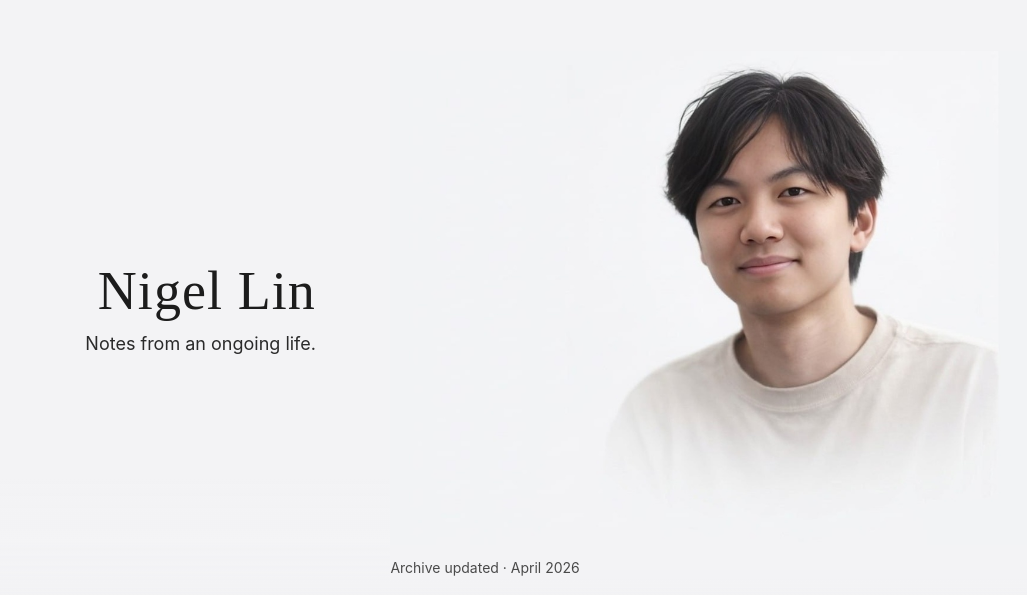
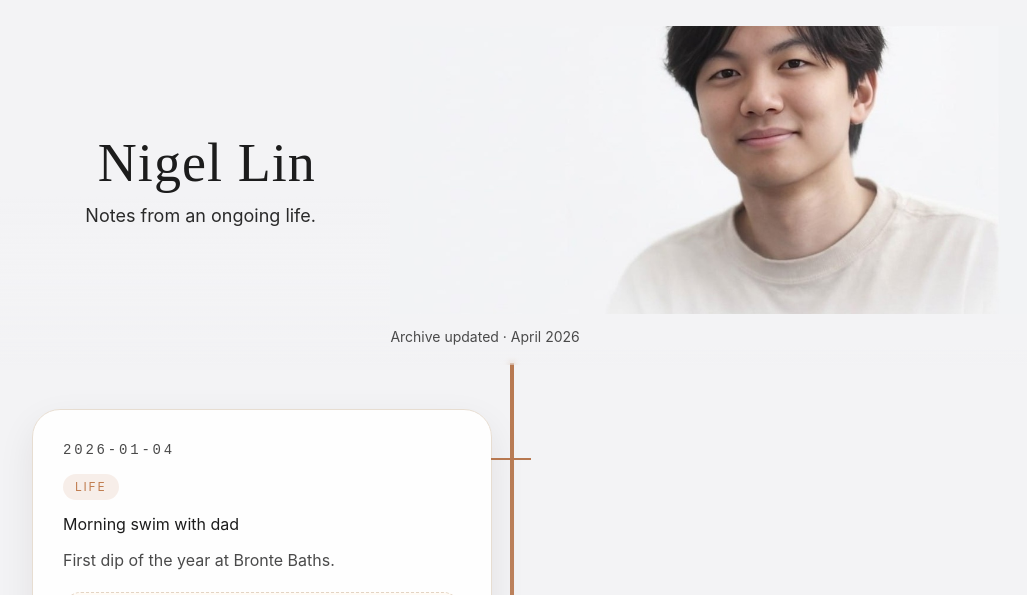
Before and after one commit to Phoenix-Mini/nigellin-site, a Next.js app: page / in a window 1280 px wide. Shown: the top 595 px of the page, without its empty margins (128-1155 px from the left). Built offline with nearby package versions, Linux system fonts and the light colour scheme.

Commit message:
style: reduce hero viewport height and strengthen mist overlay

```diff
--- a/src/app/globals.css
+++ b/src/app/globals.css
@@ -61,7 +61,7 @@ body {
 
   width: min(1240px, calc(100% - 40px));
   margin: 0 auto;
-  padding: clamp(30px, 4vw, 60px) 0 clamp(22px, 2vw, 36px);
+  padding: clamp(14px, 2.2vw, 26px) 0 clamp(8px, 1.6vw, 16px);
 }
 
 .hero::after {
@@ -71,19 +71,20 @@ body {
   transform: translateX(-50%);
   width: 100vw;
   bottom: -2px;
-  height: 128px;
+  height: 168px;
   z-index: 18;
   pointer-events: none;
   background: linear-gradient(
     to bottom,
     rgba(243, 243, 245, 1) 0%,
-    rgba(243, 243, 245, 0.99) 28%,
-    rgba(243, 243, 245, 0.93) 52%,
-    rgba(243, 243, 245, 0.72) 74%,
+    rgba(243, 243, 245, 0.99) 20%,
+    rgba(243, 243, 245, 0.96) 42%,
+    rgba(243, 243, 245, 0.86) 64%,
+    rgba(243, 243, 245, 0.62) 82%,
     rgba(243, 243, 245, 0) 100%
   );
-  -webkit-backdrop-filter: blur(2px);
-  backdrop-filter: blur(2px);
+  -webkit-backdrop-filter: blur(3px);
+  backdrop-filter: blur(3px);
 }
 
 .hero--minimal .hero__message {
@@ -126,8 +127,8 @@ body {
   .hero {
     grid-template-columns: 1fr;
     width: calc(100% - 32px);
-    padding: 24px 0 18px;
-    row-gap: 16px;
+    padding: 16px 0 10px;
+    row-gap: 12px;
   }
 
   .hero--minimal .hero__message h1 {
@@ -136,6 +137,10 @@ body {
 
   .hero--minimal .hero__message p {
     font-size: 21px;
+  }
+
+  .hero__image {
+    max-height: min(32vh, 320px);
   }
 }
 
@@ -148,8 +153,8 @@ body {
 .hero__image {
   width: 100%;
   height: auto;
+  max-height: min(36vh, 420px);
   display: block;
-  border-radius: 0;
   object-fit: cover;
 }
 
@@ -385,7 +390,7 @@ body {
   }
 
   .hero::after {
-    height: 84px;
+    height: 108px;
   }
 
 
```
